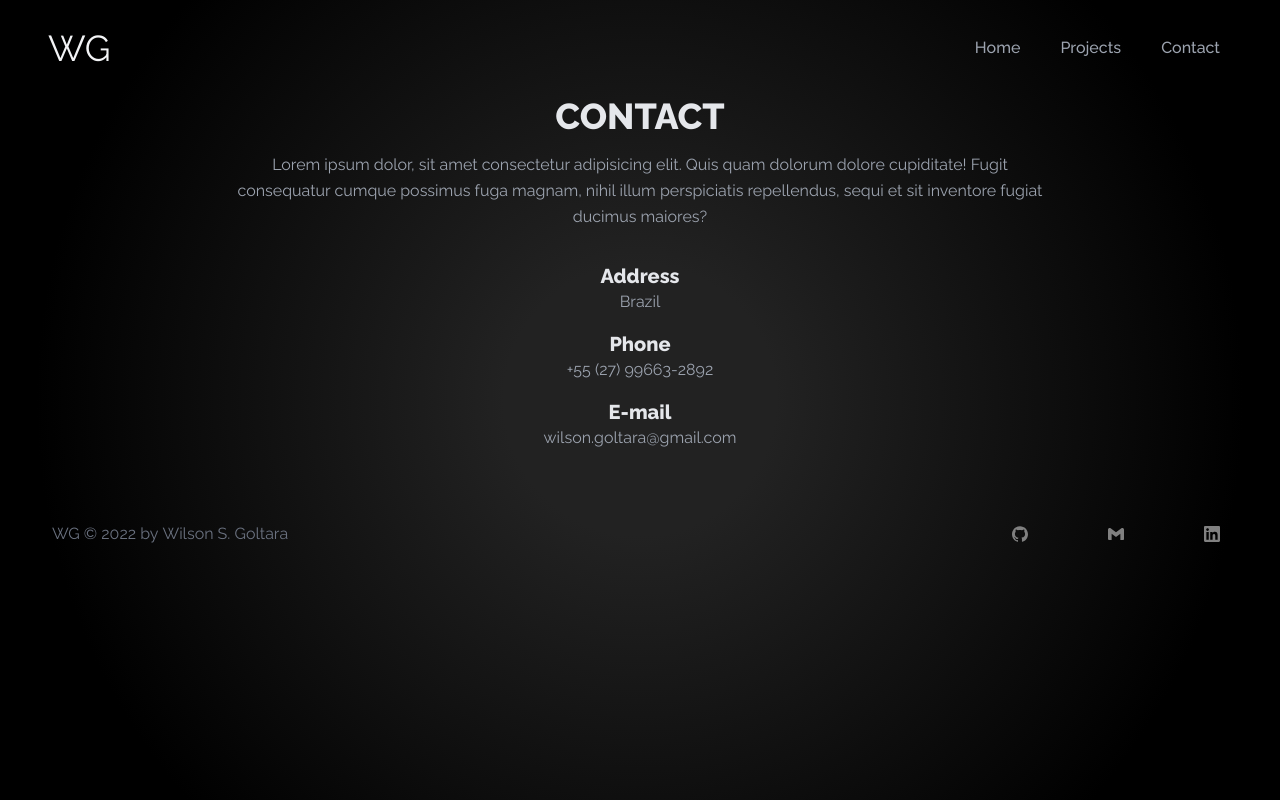
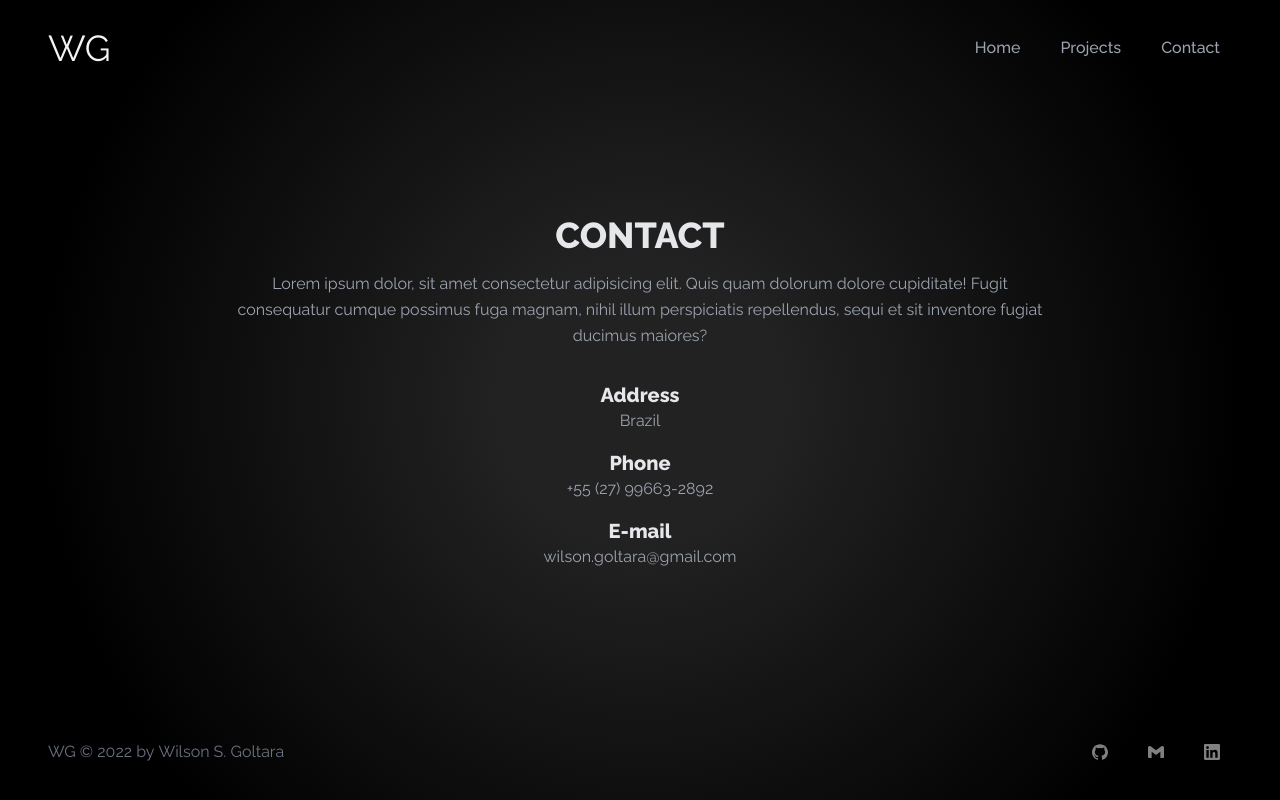
Before and after one commit to wilsongoltara/portfolio-nextjs, a Next.js app: page /contact in a window 1280 px wide. Built offline with nearby package versions, Linux system fonts and the light colour scheme.

Commit message:
[REFACTOR]: refactor footer

```diff
--- a/components/Footer/Copyright/index.tsx
+++ b/components/Footer/Copyright/index.tsx
@@ -2,8 +2,8 @@ import Link from "next/link";
 
 const Copyright = () => {
   return (
-    <>
-      <p className="sm:ml-4 sm:pl-4 sm:py-2 sm:mt-0 mt-4">
+    <article className="p-2">
+      <span>
         WG &copy; 2022 by
         <a
           href="https://github.com/goltarawilson"
@@ -13,8 +13,8 @@ const Copyright = () => {
         >
           Wilson S. Goltara
         </a>
-      </p>
-    </>
+      </span>
+    </article>
   );
 };
 
--- a/components/Footer/Shared/index.tsx
+++ b/components/Footer/Shared/index.tsx
@@ -6,7 +6,7 @@ const Shared = () => {
     <article>
       <ul className="flex justify-between items-center">
         {icons.map(({ href, Icon }, index) => (
-          <li key={index} className="cursor-pointer p-10">
+          <li key={index} className="cursor-pointer p-5">
             <Link href={href}>
               <a target="_blank">
                 <Icon color="gray" />
--- a/components/Footer/index.tsx
+++ b/components/Footer/index.tsx
@@ -3,8 +3,8 @@ import Shared from "./Shared";
 
 const Footer = () => {
   return (
-    <footer className="text-gray-500 body-font">
-      <div className="container px-5 py-5 mx-auto flex items-center sm:flex-row sm:justify-between flex-col">
+    <footer className="text-gray-500 body-font px-10 py-5">
+      <div className="mx-auto flex items-center sm:flex-row sm:justify-between flex-col">
         <Copyright />
         <Shared />
       </div>
--- a/containers/layout.tsx
+++ b/containers/layout.tsx
@@ -5,7 +5,7 @@ export default function Layout({ children }) {
   return (
     <>
       <NavBar />
-      <main>{children}</main>
+        <main>{children}</main>
       <Footer />
     </>
   )
--- a/styles/globals.css
+++ b/styles/globals.css
@@ -13,5 +13,6 @@ html {
 #__next {
   display: flex;
   flex-direction: column;
+  justify-content: space-between;
   min-height: 100vh;
 }
```
